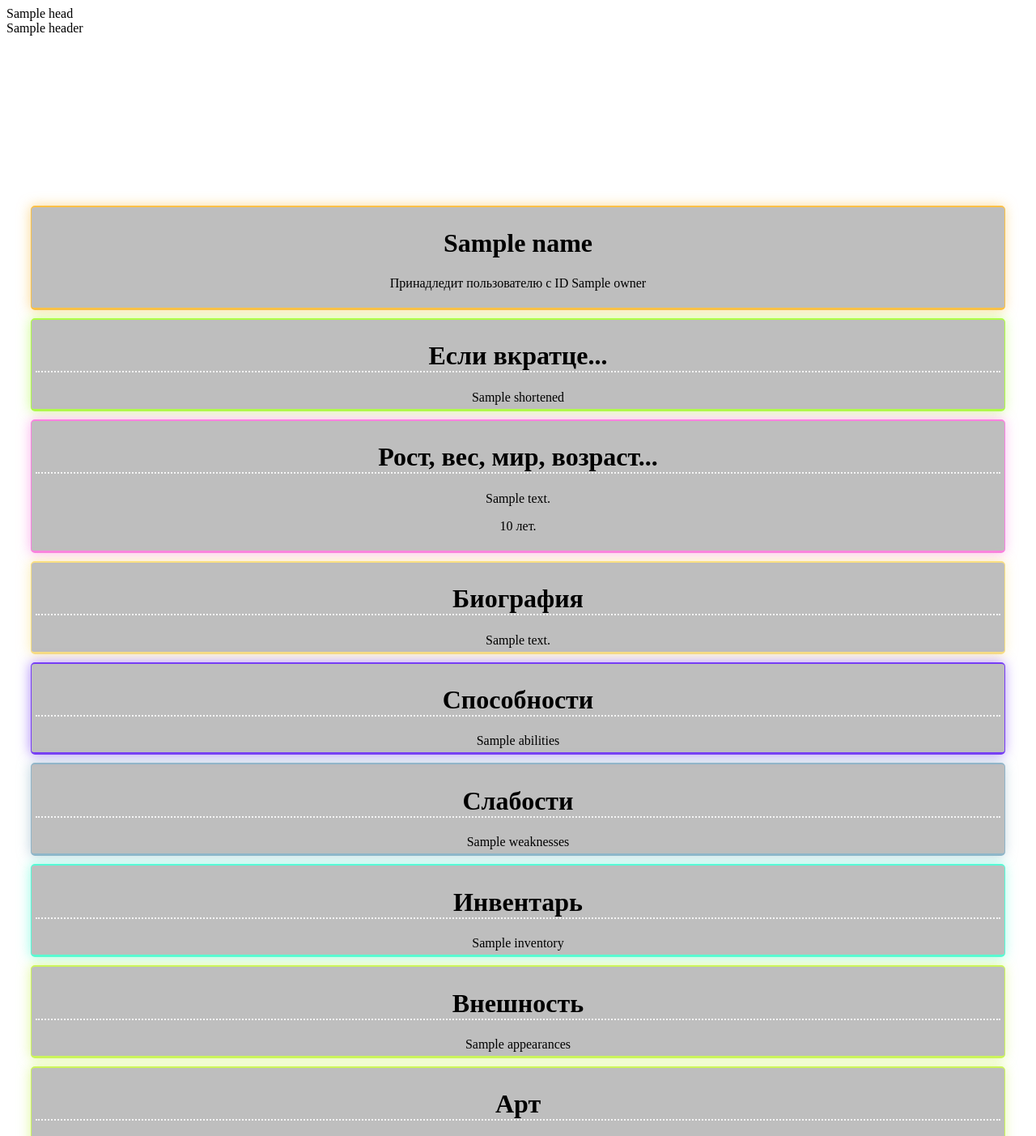
After one commit to Minemaster656/GDT-web, a FastAPI app: template templates/character.html in a window 1280 px wide. The commit adds this page. Shown: the top 1403 px of the page at 81% size. Run offline with FastAPI, Linux system fonts and the light colour scheme; the template is opened without the code that fills it: most values are stand-ins (such as "Sample title", 1, 10 or a date in 2020).

Commit message:
/characters/{id}

```diff
--- a/DB.py
+++ b/DB.py
@@ -8,6 +8,8 @@ from private import Core
 
 client = MongoClient(Core.DB_ADDRESS)
 db = client[Core.DB_NAME]
+db_rtb=client[Core.DB_RTB_NAME]
+
 
 class Schemes(enum.Enum):
     blank = 0
--- a/SETUP.py
+++ b/SETUP.py
@@ -7,6 +7,7 @@ if not os.path.exists("private/Core.py"):
         file.write('#os.system("python -m pip install -r requirements.txt")\n')
         file.write('DB_ADDRESS="mongodb://localhost:27017"\n')
         file.write('DB_NAME="GDTWeb_data"\n')
+        file.write('DB_RTB_NAME="RTB_data"\n')
         print("File private/Core.py created successfully.")
 else:
     print("File private/Core.py already exists.")
--- a/TEMPLATES.py
+++ b/TEMPLATES.py
@@ -28,3 +28,9 @@
                 </ul>
             </nav>
         </div>'''
+
+
+
+
+HEAD_CONTENT = '''
+<link rel="stylesheet" href="/static/css/main.css">'''
--- a/main.py
+++ b/main.py
@@ -22,7 +22,7 @@ async def validate_request(request: Request, call_next):
         origin = request.headers.get("origin")
         user_agent = request.headers.get("user-agent")
 
-        if origin not in Data.DOMAINS : #or "Mozilla" not in user_agent
+        if origin not in Data.DOMAINS:  # or "Mozilla" not in user_agent
             print(origin)
             raise HTTPException(status_code=418)
             # return {"success": False, "message": f"Ошибка при регистрации: вы чайник!"}
@@ -30,17 +30,59 @@ async def validate_request(request: Request, call_next):
     response = await call_next(request)
     return response
 
+
 @app.get("/")
 async def read_root(request: Request):
-    return templates.TemplateResponse("index.html", {"request": request, "header":TEMPLATES.HEADER})
+    return templates.TemplateResponse("index.html",
+                                      {"request": request, "header": TEMPLATES.HEADER, "head": TEMPLATES.HEAD_CONTENT})
+
 
 @app.get("/items/{item_id}")
 async def read_item(request: Request, item_id: int):
     item = DB.db.find_one({"_id": item_id})
     return templates.TemplateResponse("item.html", {"request": request, "item": item})
+
+
 @app.get("/register")
 async def read_register(request: Request):
     return templates.TemplateResponse("register.html", {"request": request})
+
+
+@app.get("/character/{id}")
+async def read_character_by_id(request: Request, id: str):
+    doc = DB.db_rtb.characters.find_one({"id": id})
+    # print(doc)
+    def strToHTMLstr(s):
+        s = s.replace("\n", "<br>")
+        s = s.replace("\\n", "<br>")
+        s = s.replace("\\\\n", "<br>")
+        s = Utils.str_to_HTML(s)
+        return s
+
+    if doc:
+        print(doc)
+        return templates.TemplateResponse("character.html", {"request": request,
+                                                             "header": TEMPLATES.HEADER,
+                                                             "head": TEMPLATES.HEAD_CONTENT,
+                                                             "character": doc,
+                                                             "art": doc["art"],
+                                                             "name": doc["name"],
+                                                             "shortened": strToHTMLstr(doc["shortened"]),
+                                                             "bio": strToHTMLstr(doc["bio"]),
+                                                             "bodystats": strToHTMLstr(doc["bodystats"]),
+                                                             "age": doc["age"],
+                                                             "abilities": strToHTMLstr(doc["abilities"]),
+                                                             "weaknesses": strToHTMLstr(doc["weaknesses"]),
+                                                             "appearances": strToHTMLstr(doc["appearances"]),
+                                                             "inventory": strToHTMLstr(doc["inventory"]),
+                                                             "owner": doc["owner"]
+                                                             })
+    else:
+        return templates.TemplateResponse("character_not_found.html", {"request": request,
+                                                                       "header": TEMPLATES.HEADER,
+                                                                       "head": TEMPLATES.HEAD_CONTENT,
+                                                                       "id": id
+                                                                       })
 
 
 @app.post("/AJAX/API/register")
@@ -61,18 +103,15 @@ async def register_user(request: Request):
     hashed_password1 = Utils.hash_SHA3_str(password1)
 
     registration_successful = False
-    message=""
-    if hashed_password==hashed_password1:
+    message = ""
+    if hashed_password == hashed_password1:
 
         doc = DB.db.users.find_one({"login": login})
         if not doc:
             DB.addUser(username, login, hashed_password)
             registration_successful = True
         else:
-            message="Пользователь с таким логином уже существует"
-
-
-
+            message = "Пользователь с таким логином уже существует"
 
     # Возвращение результата регистрации
     if registration_successful:
@@ -80,6 +119,8 @@ async def register_user(request: Request):
     else:
         return {"success": False, "message": f"Ошибка при регистрации: {message}"}
 
+
 if __name__ == "__main__":
     import uvicorn
+
     uvicorn.run(app, host="127.0.0.1", port=Data.PORT)
--- /dev/null
+++ b/static/css/characterpage.css
@@ -0,0 +1,61 @@
+.character-field {
+    text-align: center;
+    padding: 5px;
+    margin: 10px 30px 10px 30px;
+    background-color: #2626264c;
+    border-radius: 5px;
+    border-bottom: 3px solid white;
+    border-top: 2px solid white;
+    border-left: 1px solid white;
+    border-right: 1px solid white;
+    box-shadow: -1px 0px 15px 0px rgba(34, 60, 80, 0.57);
+}
+
+.character-name {
+    border-color: rgb(252, 192, 71);
+    box-shadow: -1px 0px 15px 0px rgba(252, 192, 71, 0.57);
+}
+
+.character-shortened {
+    border-color: rgb(174, 252, 71);
+    box-shadow: -1px 0px 15px 0px rgba(174, 252, 71, 0.57);
+}
+
+.character-bodystats {
+    border-color: rgb(250, 130, 224);
+    box-shadow: -1px 0px 15px 0px rgba(250, 130, 224, 0.57);
+}
+
+.character-bio {
+    border-color: #fae082;
+    box-shadow: -1px 0px 15px 0px rgba(250, 224, 130, 0.57);
+}
+
+.character-abilities {
+    border-color: #773df5;
+    box-shadow: -1px 0px 15px 0px rgba(119, 61, 245, 0.57);
+}
+
+.character-weaknesses {
+    border-color: #91b5c9;
+    box-shadow: -1px 0px 15px 0px rgba(145, 181, 201, 0.57);
+}
+
+.character-appearances {
+    border-color: #ccf55b;
+    box-shadow: -1px 0px 15px 0px rgba(204, 245, 91, 0.57);
+}
+
+.character-art {
+    border-color: #ccf55b;
+    box-shadow: -1px 0px 15px 0px rgba(204, 245, 91, 0.57);
+}
+
+.character-inventory {
+    border-color: #56fcd6;
+    box-shadow: -1px 0px 15px 0px rgba(86, 252, 214, 0.57);
+}
+
+.character-field-title {
+    border-bottom: 2px dotted whitesmoke;
+}
--- a/static/css/main.css
+++ b/static/css/main.css
@@ -107,6 +107,7 @@ section {
     float: left;
     width: 100px;
 }
+
 a{
     color: azure;
 }
--- /dev/null
+++ b/templates/character.html
@@ -0,0 +1,67 @@
+<!DOCTYPE html>
+<html lang="en">
+
+<head>
+    <meta charset="UTF-8">
+    <meta name="viewport" content="width=device-width, initial-scale=1.0">
+    <meta content="{{ name }}" property="og:title" />
+    <meta content="{{ shortened }}" property="og:description" />
+    <meta content="" property="og:url" />
+    <!-- <meta content="#1f445e" property="og:color"/> -->
+    <meta content="{{ art }}" property="og:image" />
+    {{ head | safe}}
+    <link rel="stylesheet" href="/static/css/characterpage.css">
+    <title>{{ name }}</title>
+</head>
+
+<body>
+
+    <div class="page">
+        {{ header | safe }}
+        <div class="space" style="padding: 100px;"></div>
+        <div class="character-name character-field">
+            <h1>{{ name }}</h1>
+            <p>Принадледит пользователю с ID {{ owner }}</p>
+        </div>
+        <div class="character-shortened character-field">
+            <h1 class="character-field-title">Если вкратце...</h1>
+            {{ shortened | safe}}
+        </div>
+        <div class="character-bodystats character-field">
+            <h1 class="character-field-title">Рост, вес, мир, возраст...</h1>
+            {{ bodystats | safe }}<p>{{ age }} лет.</p>
+        </div>
+        <div class="character-bio character-field">
+            <h1 class="character-field-title">Биография</h1>
+            {{bio | safe }}
+        </div>
+
+        <div class="character-abilities character-field">
+            <h1 class="character-field-title">Способности</h1>
+            {{ abilities | safe }}
+        </div>
+        <div class="character-weaknesses character-field">
+            <h1 class="character-field-title">Слабости</h1>
+            {{ weaknesses | safe }}
+        </div>
+        <div class="character-inventory character-field">
+            <h1 class="character-field-title">Инвентарь</h1>
+            {{ inventory | safe }}
+        </div>
+        <div class="character-appearances character-field">
+            <h1 class="character-field-title">Внешность</h1>
+            {{ appearances | safe }}
+        </div>
+
+
+        <div class="character-art character-field">
+            <h1 class="character-field-title">Арт</h1>
+            <img src="{{ art }}" alt="арт">
+        </div>
+
+
+    </div>
+
+</body>
+
+</html>
--- a/templates/index.html
+++ b/templates/index.html
@@ -4,7 +4,7 @@
 <head>
     <meta charset="UTF-8">
     <meta name="viewport" content="width=device-width, initial-scale=1.0">
-    <link rel="stylesheet" href="/static/css/main.css">
+    {{ head | safe }}
     <title>Glitched Dev Team</title>
 
     <meta content="GDT | Main" property="og:title"/>
```
Also changed, not shown: Utils.py (+46 -0 lines), templates/character_not_found.html (added, +17 -0 lines), templates/characters.html (added, +11 -0 lines).
